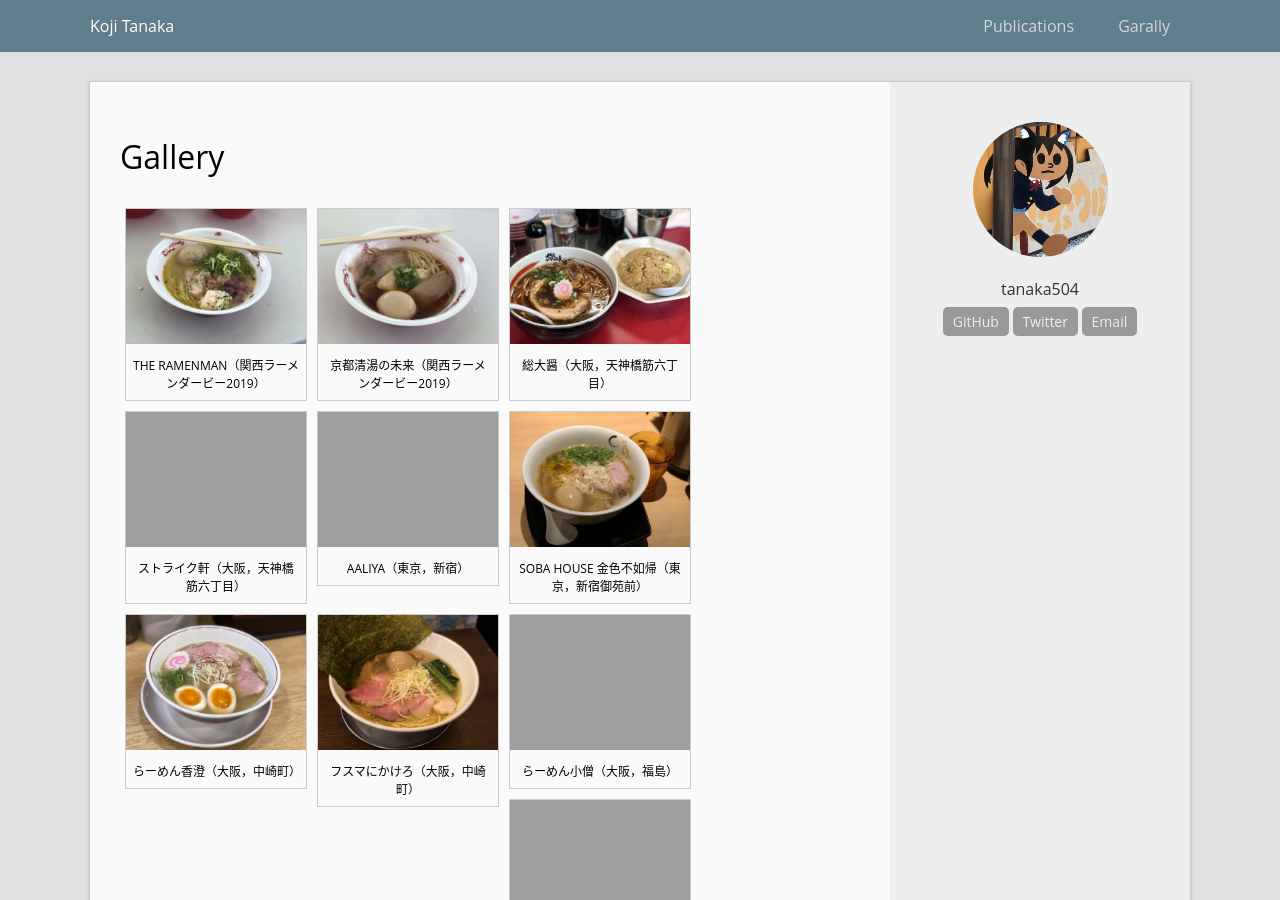
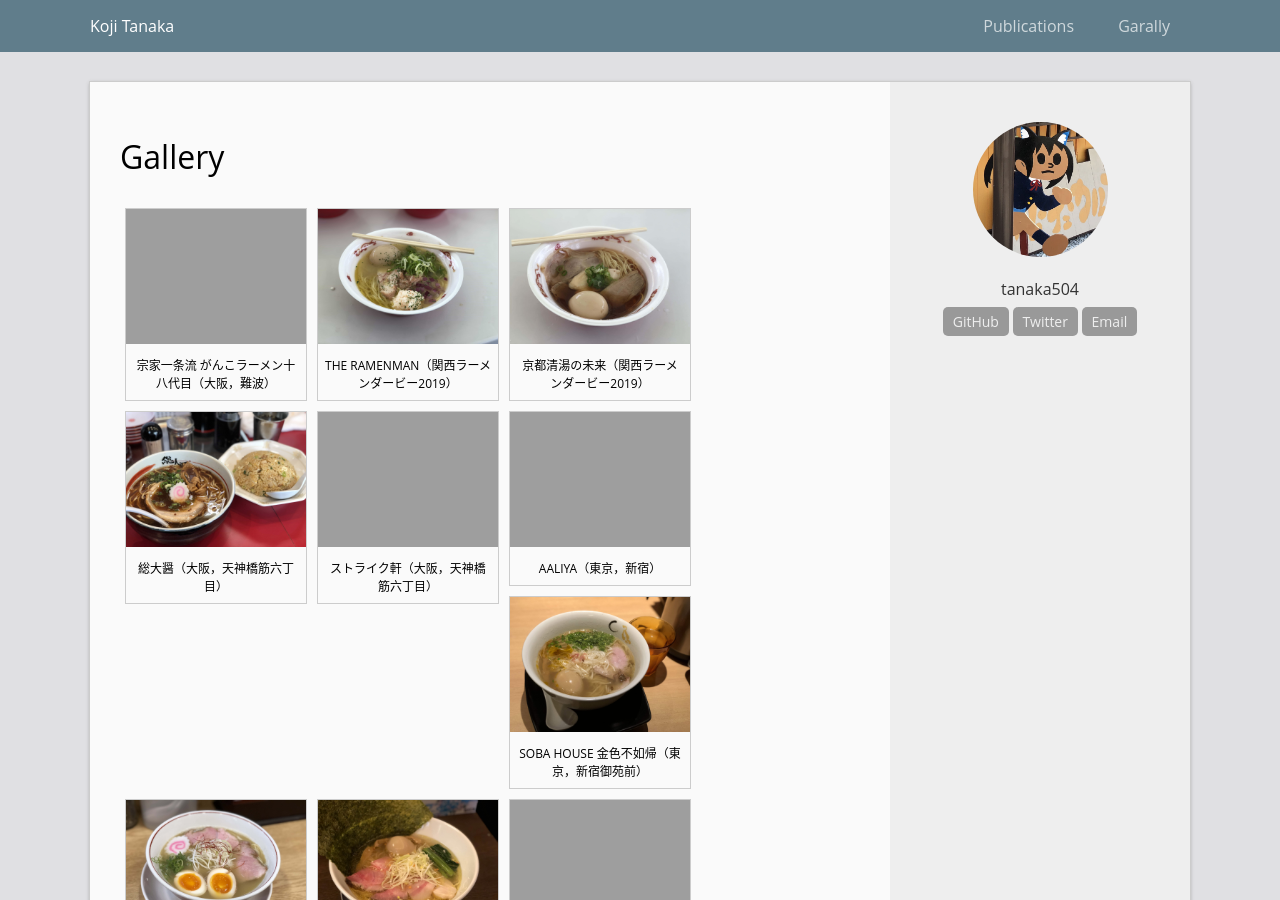
Before and after one commit to tanaka504/tanaka504.github.io, a Jekyll site: the page built from gallery.html, in a window 1280 px wide and 900 px high. Built offline with Jekyll 4.4.1, drawn with Linux system fonts in a browser that asks for light colours.

Commit message:
20191101

```diff
--- a/_data/gallery.json
+++ b/_data/gallery.json
@@ -1,4 +1,8 @@
 [
+  {
+    "image": "20191019_ganko.jpg",
+    "description": "宗家一条流 がんこラーメン十八代目（大阪，難波）",
+  },
   {
     "image": "20191014_ramenman.jpg",
     "description": "THE RAMENMAN（関西ラーメンダービー2019）"
```
Also changed, not shown: 1 other file.
